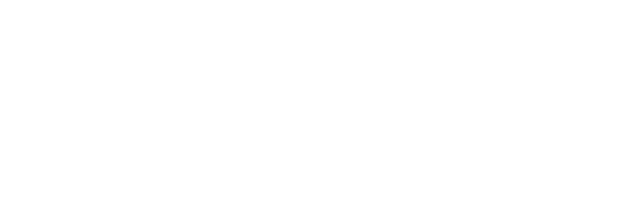
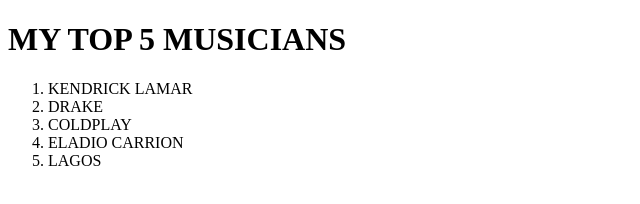
Before and after one commit to Dan18eP/myfavmusicians_1, a plain HTML site: page index.html in a window 1280 px wide. Shown: the whole page, without its empty margins (0-640 px from the left). Drawn offline with Linux system fonts and the light colour scheme.

Commit message:
Add Top 5 musicians

```diff
--- a/index.html
+++ b/index.html
@@ -6,6 +6,15 @@
     <title>MY FAVOURITES MUSICIANS</title>
 </head>
 <body>
+    <h1>MY TOP 5 MUSICIANS</h1>
+    <ol>
+        <li>KENDRICK LAMAR</li>
+        <li>DRAKE</li>
+        <li>COLDPLAY</li>
+        <li>ELADIO CARRION</li>
+        <li>LAGOS</li>
 
+    </ol>
+</body>
 </body>
 </html>
```
